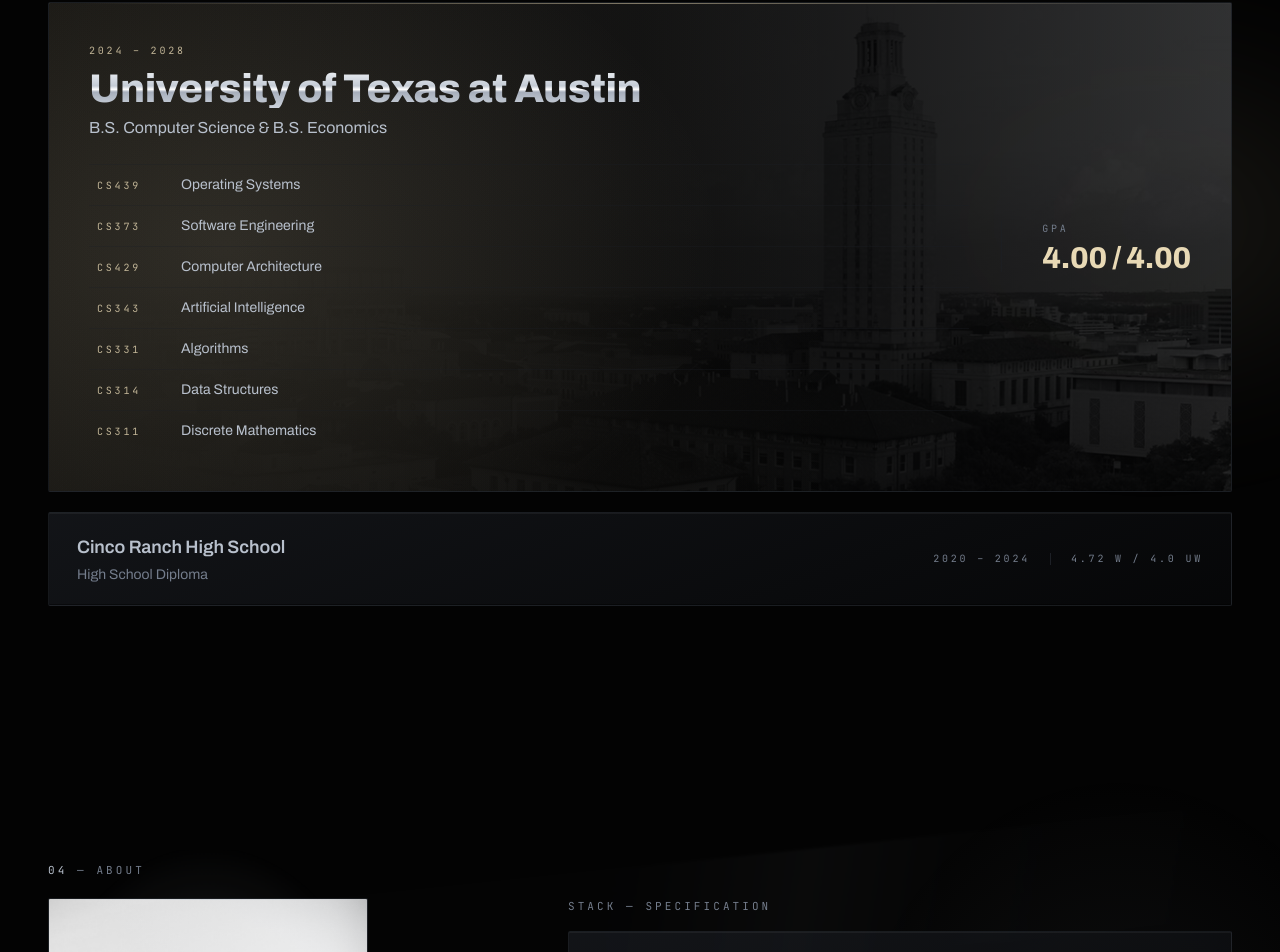
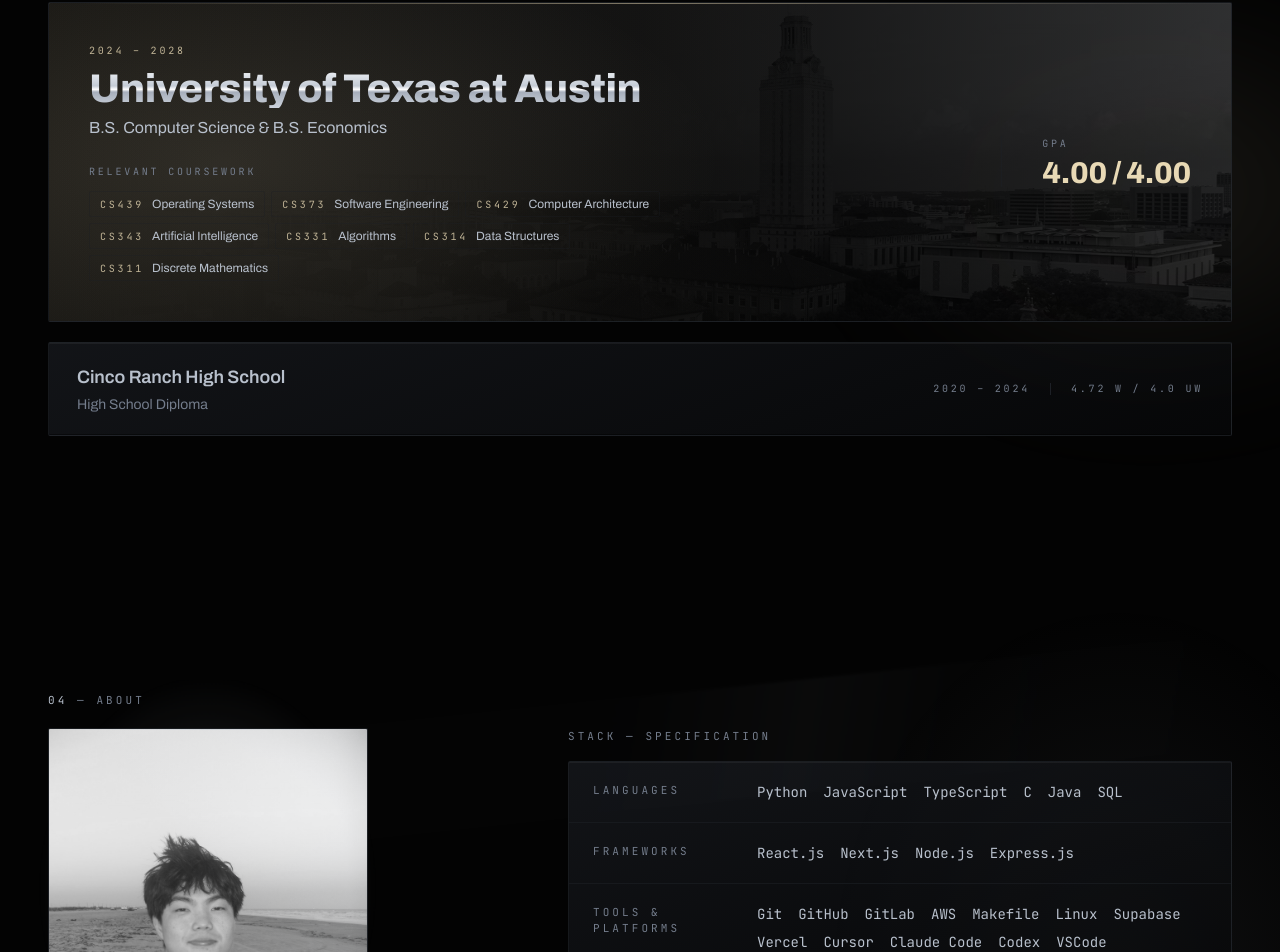
Before and after one commit to ryanzhouuu/portfolio, a Next.js app: page / in a window 1280 px wide. Shown: the part 3472-4424 px from the top of the page. Built offline with nearby package versions, Linux system fonts and the light colour scheme.

Commit message:
Compact education coursework into wrapping chip list

```diff
--- a/src/components/site/Education.tsx
+++ b/src/components/site/Education.tsx
@@ -50,18 +50,19 @@
                 </h3>
                 <p className="mt-2 text-base text-silver">{primary.degree}</p>
 
-                <ul className="mt-6 border-t border-metal/30">
-                  {primary.courses.map((course, i) => (
+                <p className="mt-6 font-mono text-[10px] uppercase tracking-widest2 text-steel">
+                  Relevant Coursework
+                </p>
+                <ul className="mt-3 flex max-w-xl flex-wrap gap-1.5">
+                  {primary.courses.map((course) => (
                     <li
                       key={course.code + course.name}
-                      className={`flex items-baseline gap-5 px-2 py-2.5 transition-colors duration-300 hover:bg-champagne/[0.04] ${
-                        i === primary.courses.length - 1 ? '' : 'border-b border-metal/30'
-                      }`}
+                      className="group/course flex items-baseline gap-2 rounded-sm border border-metal/30 px-2.5 py-1 transition-colors duration-300 hover:border-champagne/50 hover:bg-champagne/[0.04]"
                     >
-                      <span className="w-16 shrink-0 font-mono text-[10px] uppercase tracking-widest2 text-champagne/80">
+                      <span className="font-mono text-[10px] uppercase tracking-widest2 text-champagne/80">
                         {course.code}
                       </span>
-                      <span className="text-sm text-silver">{course.name}</span>
+                      <span className="text-xs text-silver">{course.name}</span>
                     </li>
                   ))}
                 </ul>
```
